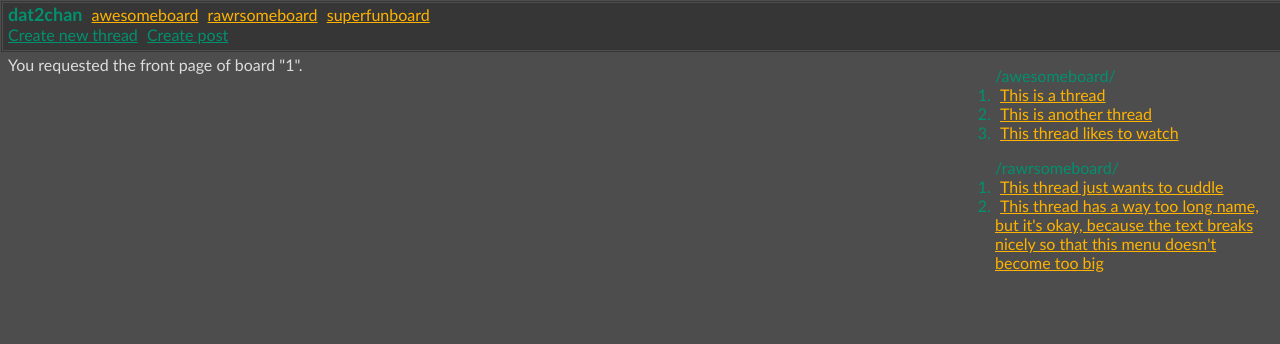
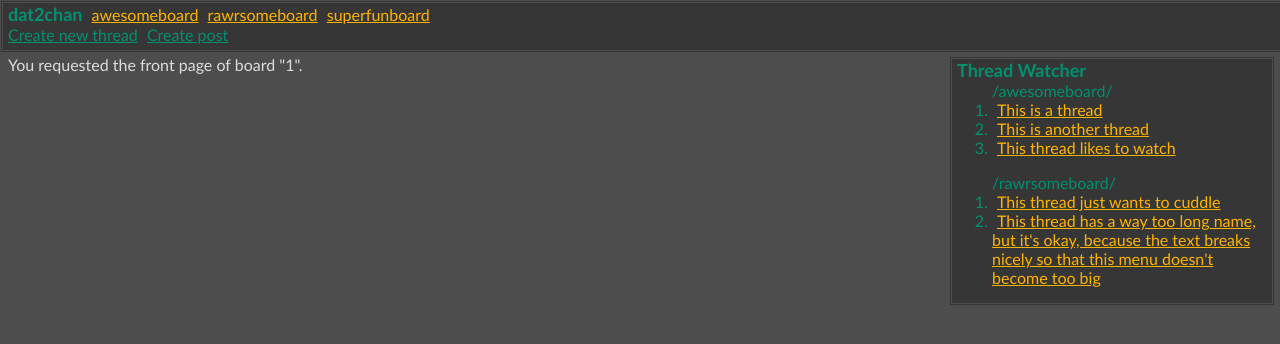
Before and after one commit to emiln/dat2chan, a PHP site: page /?url=1 in a window 1280 px wide. Shown: the top 344 px of the page. Run offline with PHP 8.4, Linux system fonts and the light colour scheme; some web fonts are replaced.

Commit message:
Added some styling for the new Thread Watcher.

```diff
--- a/header.html
+++ b/header.html
@@ -22,7 +22,8 @@
         <a href="/dat2chan/reply">Create post</a>
         <!--Creates a new post in the current thread. If no thread is specified, the user will need to define which thread to post in or create a new thread-->
       </div>
-	  	<div id="watchlist">
+      <div id="watchlist">
+        <h1>Thread Watcher</h1>
 	<ol>/awesomeboard/
 	<li><a href="/dat2chan/awesomeboard/thread0">This is a thread</a></li>
 	<li><a href="/dat2chan/awesomeboard/thread1">This is another thread</a></li>
--- a/style.css
+++ b/style.css
@@ -44,10 +44,15 @@ display: inline;
 color: #00916f;
 }
 div#watchlist {
+background-color:#363636;
+border: 3px double #4d4d4d;
 position:fixed;
 right:0px;
-top:50px;
+top:56px;
 width:25%;
 margin-right:5px;
-
 }
+ol {
+  margin-top: 0px;
+  padding-top: 0px;
+}
```
